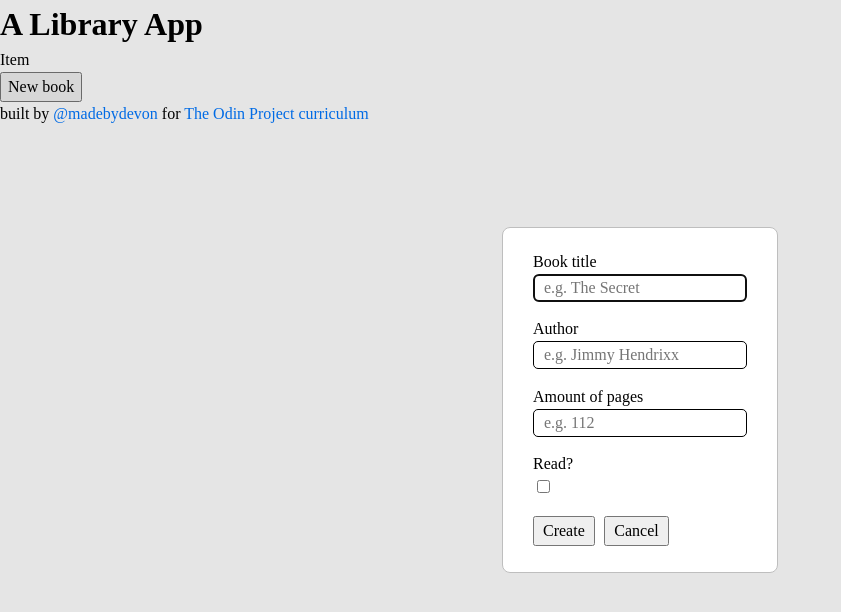
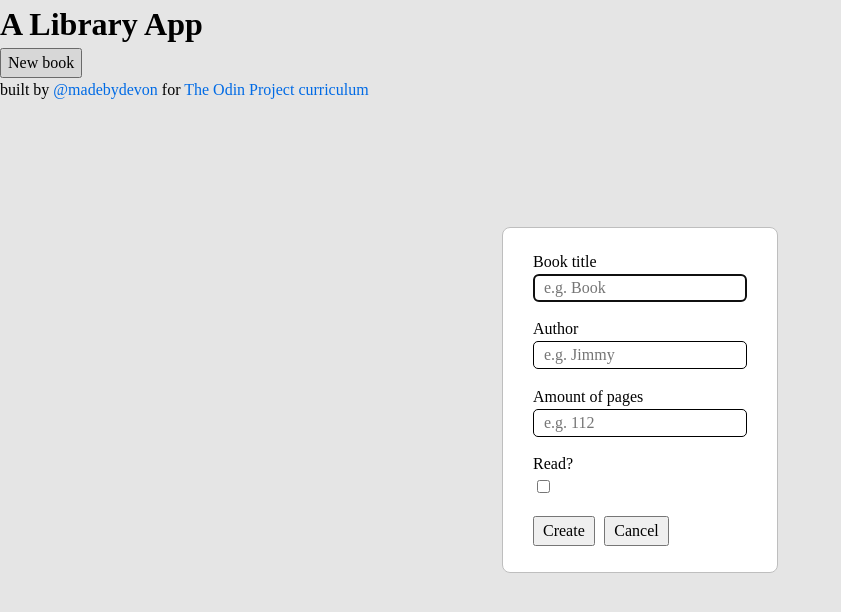
Before and after one commit to madebydevon/library-app, a plain HTML site: page index.html in a window 1280 px wide. Both pictures are taken after a click on the button "New book". Shown: the whole page, without its empty margins (0-841 px from the left). Drawn offline with Linux system fonts and the light colour scheme.

Commit message:
Minor changes to index.html

```diff
--- a/index.html
+++ b/index.html
@@ -14,11 +14,11 @@
         <form action="">
           <fieldset>
             <label for="book-title">Book title</label>
-            <input minlength="1" name="book-title" type="text" placeholder="e.g. The Secret" />
+            <input minlength="1" name="book-title" type="text" placeholder="e.g. Book" />
           </fieldset>
           <fieldset>
             <label for="book-author">Author</label>
-            <input minlength="1" name="book-author" type="text" placeholder="e.g. Jimmy Hendrixx" />
+            <input minlength="1" name="book-author" type="text" placeholder="e.g. Jimmy" />
           </fieldset>
           <fieldset>
             <label for="book-pages">Amount of pages</label>
@@ -35,12 +35,8 @@
         </form>
       </dialog>
       <section id="lib">
-        <div class="lib-wrapper">
-          <div class="lib-items">
-            <p>Item</p>
-            <button id="new-book" type="button">New book</button>
-          </div>
-        </div>
+        <div class="lib-wrapper"></div>
+        <button id="new-book" type="button">New book</button>
       </section>
       <p>
         built by <a href="https://github.com/madebydevon">@madebydevon</a> for
```
